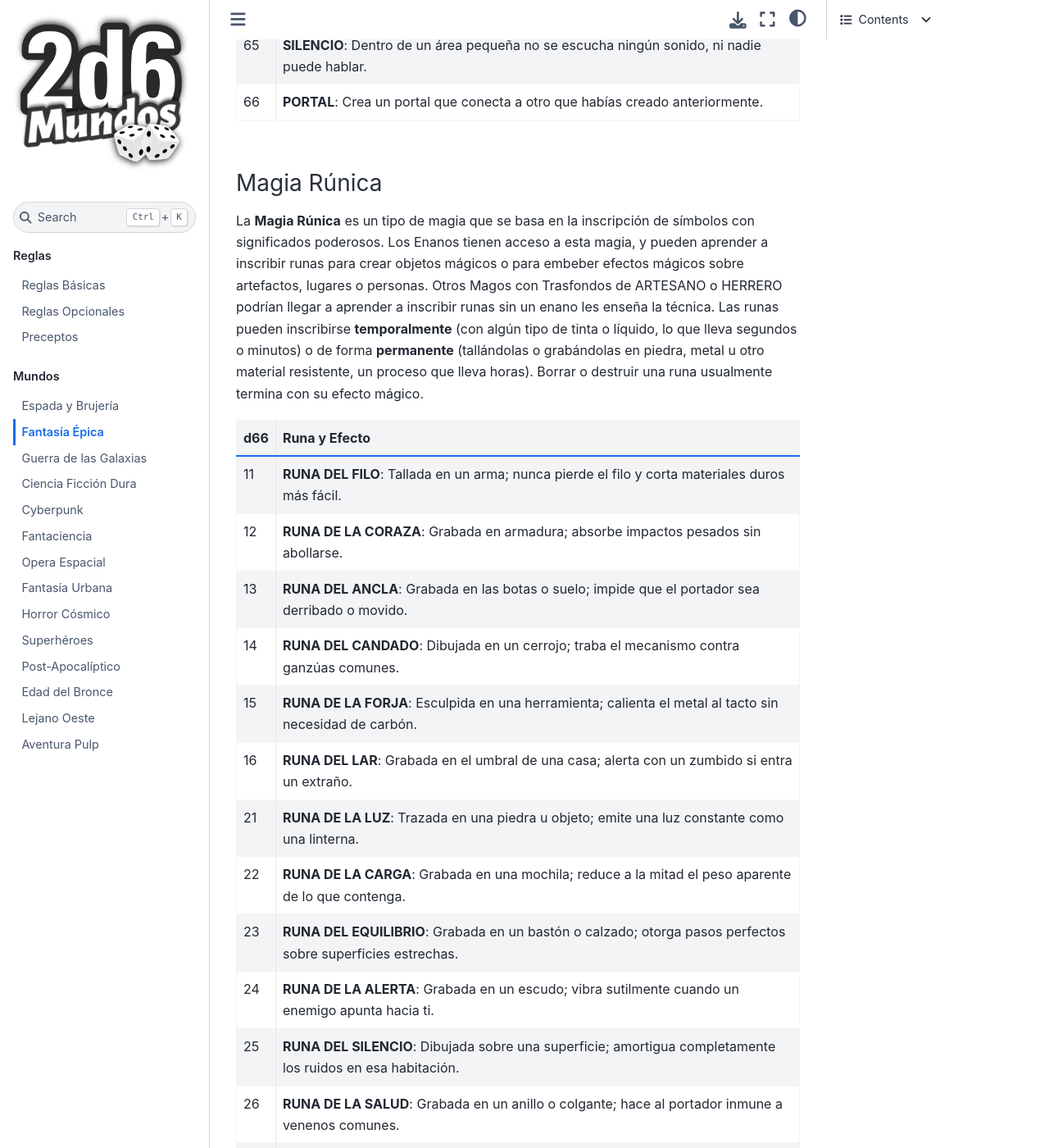
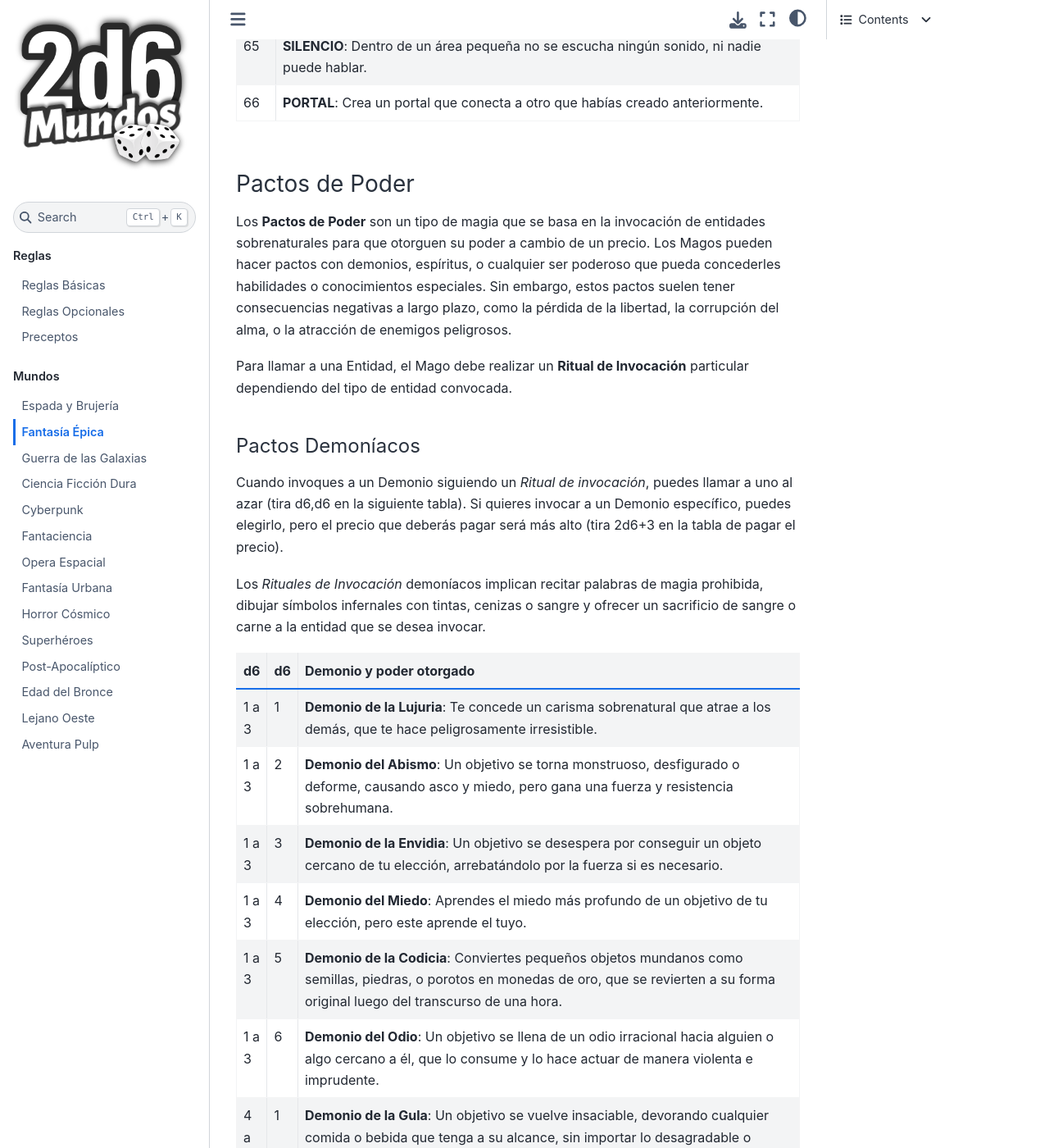
Before and after one commit to TaTooKa/2d6Mundos, a Sphinx documentation site: the page built from docs/source/pages/worlds/fantasia-epica.rst, in a window 1280 px wide and 1400 px high, scrolled down 18912 px. Shown: the whole window at 82% size. Built offline with Sphinx 7.4.7 and the Sphinx Book theme 1.1.4, drawn with Linux system fonts in a browser that asks for light colours; some web fonts are replaced; cross-references to code outside the pages are shown as plain code; some of the changed text lies outside the part shown.

Commit message:
add demonic pacts

```diff
--- a/docs/source/pages/worlds/fantasia-epica.rst
+++ b/docs/source/pages/worlds/fantasia-epica.rst
@@ -112,7 +112,7 @@ Los Magos se dedican al estudio y la ejecución de hechizos y rituales arcanos.
 
 **EQUIPO INICIAL**: Los Magos comienzan con una Túnica de mago con gorro o capucha, un Bastón, báculo o cetro adornado, un Libro de hechizos, Una bolsa o morral con componentes e ingredientes mágicos, y un Cristal de enfoque utilizado para potenciar hechizos o rituales.
 
-**HABILIDADES ESPECIALES**: Los Magos tienen acceso a la :hoverxref:`Magia Arcana <fantasia-epica-magia-arcana>`, y también pueden agregar su Nivel de Mago como modificador a cualquier tirada para resistir o evitar un efecto mágico.
+**HABILIDADES ESPECIALES**: Los Magos tienen acceso a la :hoverxref:`Magia Arcana <fantasia-epica-magia-arcana>` y a los :hoverxref:`Pactos de Poder <fantasia-epica-pactos-de-poder>`, y también pueden agregar su Nivel de Mago como modificador a cualquier tirada para resistir o evitar un efecto mágico.
 
 Los Magos comienzan conociendo 3 :hoverxref:`Hechizos Arcanos <fantasia-epica-magia-arcana>`, y ganan automáticamente uno nuevo cada vez que suben un Nivel de Mago. Si quieren aprender más, deberán encontrarlos en sus aventuras o aprenderlos de algún maestro.
 
@@ -373,6 +373,76 @@ La **Magia Arcana** es el tipo de magia más común, y es la que los Magos puede
    "65", "**SILENCIO**: Dentro de un área pequeña no se escucha ningún sonido, ni nadie puede hablar."
    "66", "**PORTAL**: Crea un portal que conecta a otro que habías creado anteriormente."
 
+.. _fantasia-epica-pactos-de-poder:
+
+Pactos de Poder
+^^^^^^^^^^^^^^^
+
+Los **Pactos de Poder** son un tipo de magia que se basa en la invocación de entidades sobrenaturales para que otorguen su poder a cambio de un precio. Los Magos pueden hacer pactos con demonios, espíritus, o cualquier ser poderoso que pueda concederles habilidades o conocimientos especiales. Sin embargo, estos pactos suelen tener consecuencias negativas a largo plazo, como la pérdida de la libertad, la corrupción del alma, o la atracción de enemigos peligrosos.
+
+Para llamar a una Entidad, el Mago debe realizar un **Ritual de Invocación** particular dependiendo del tipo de entidad convocada.
+
+Pactos Demoníacos
+*****************
+
+Cuando invoques a un Demonio siguiendo un *Ritual de invocación*, puedes llamar a uno al azar (tira d6,d6 en la siguiente tabla). Si quieres invocar a un Demonio específico, puedes elegirlo, pero el precio que deberás pagar será más alto (tira 2d6+3 en la tabla de pagar el precio).
+
+Los *Rituales de Invocación* demoníacos implican recitar palabras de magia prohibida, dibujar símbolos infernales con tintas, cenizas o sangre y ofrecer un sacrificio de sangre o carne a la entidad que se desea invocar.
+
+.. csv-table::
+   :header: "d6", "d6", "Demonio y poder otorgado"
+   :widths: 5, 5, 90
+
+   "1 a 3", "1", "**Demonio de la Lujuria**: Te concede un carisma sobrenatural que atrae a los demás, que te hace peligrosamente irresistible."
+   "1 a 3", "2", "**Demonio del Abismo**: Un objetivo se torna monstruoso, desfigurado o deforme, causando asco y miedo, pero gana una fuerza y resistencia sobrehumana."
+   "1 a 3", "3", "**Demonio de la Envidia**: Un objetivo se desespera por conseguir un objeto cercano de tu elección, arrebatándolo por la fuerza si es necesario."
+   "1 a 3", "4", "**Demonio del Miedo**: Aprendes el miedo más profundo de un objetivo de tu elección, pero este aprende el tuyo."
+   "1 a 3", "5", "**Demonio de la Codicia**: Conviertes pequeños objetos mundanos como semillas, piedras, o porotos en monedas de oro, que se revierten a su forma original luego del transcurso de una hora."
+   "1 a 3", "6", "**Demonio del Odio**: Un objetivo se llena de un odio irracional hacia alguien o algo cercano a él, que lo consume y lo hace actuar de manera violenta e imprudente."
+   "4 a 6", "1", "**Demonio de la Gula**: Un objetivo se vuelve insaciable, devorando cualquier comida o bebida que tenga a su alcance, sin importar lo desagradable o dañina que sea."
+   "4 a 6", "2", "**Demonio de la Pereza**: Un objetivo se vuelve extremadamente apático, sin energía ni motivación para hacer nada, incluso para defenderse o cuidarse a sí mismo."
+   "4 a 6", "3", "**Demonio de la Ruina**: Un objetivo se vuelve propenso a la mala suerte, atrayendo accidentes, enfermedades, o desgracias a su vida."
+   "4 a 6", "4", "**Demonio del Olvido**: Un objetivo desaparece de la memoria de los demás, como si nunca hubiera existido, durante una semana."
+   "4 a 6", "5", "**Demonio de la Sospecha**: Un sujeto se vuelve extremadamente desconfiado y paranoico contra un objetivo de tu elección."
+   "4 a 6", "6", "**Demonio de la Locura**: Un objetivo se vuelve loco, perdiendo el contacto con la realidad y actuando de manera errática e impredecible."
+
+.. csv-table::
+   :header: "2d6", "Para tu parte del Pacto deberás pagar..."
+   :widths: 10, 90
+
+   "1 a 5", "Una de tus posesiones, que el Demonio te robará o destruirá."
+   "6 a 7", "Un recuerdo preciado, que el Demonio borrará de tu mente para siempre."
+   "8 a 9", "Con tu carne, que el Demonio marcará con una cicatriz o tatuaje infernal, y que te causará dolor o molestias ocasionales."
+   "10", "Con tu sangre, que el Demonio usará para crear un vínculo mágico contigo, permitiéndole rastrearte o influenciarte a distancia."
+   "11", "Con tu libertad, que el Demonio usará para manipularte: la próxima vez deberás invocarlo a él."
+   "12 o más", "Con tu alma, que el Demonio reclamará para sí mismo al morir, condenándote a una eternidad de sufrimiento."
+
+.. csv-table:: d66 Nombres de Demonios
+
+   "11. Beleth", "21. Ashurban", "31. Furcas"
+   "12. Abaddon", "22. Ordog", "32. Keldim"
+   "13. Ulshedra", "23. Charun", "33. Gorgon"
+   "14. Marduk", "24. Surgat", "34. Rahab"
+   "15. Raum", "25. Ahriman", "35. Gaki"
+   "16. Halphas", "26. Wissigo", "36. Samnu"
+   "", "", ""
+   "41. Namtar", "51. Abezi", "61. Astaroth"
+   "42. Baalberith", "52. Abraxas", "62. Aradia"
+   "43. Akarat", "53. Adramelec", "63. Eblis"
+   "44. Belial", "54. Baphomet", "64. Mefistófeles"
+   "45. Lilith", "55. Asmodeo", "65. Nergal"
+   "46. Nehek", "56. Mammón", "66. Samael"
+
+Pactos con Espíritus
+********************
+
+TODO
+
+Pactos con Hadas
+****************
+
+TODO
+
 .. _fantasia-epica-magia-runica:
 
 Magia Rúnica
```
